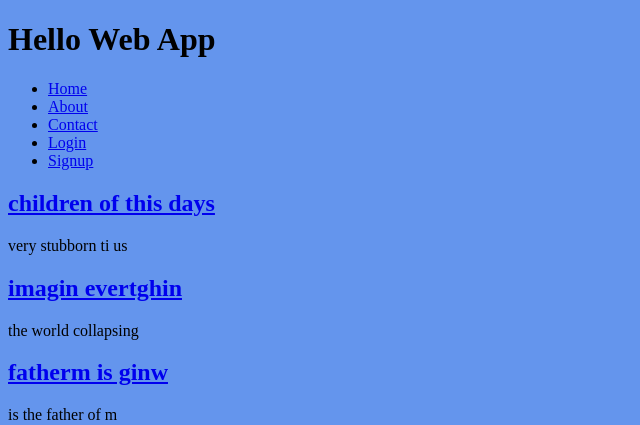
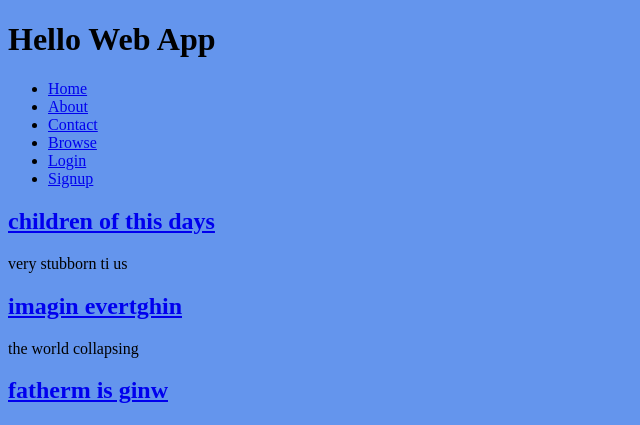
Before and after one commit to chizwils/webapp, a Django app: page / in a window 1280 px wide. Shown: the top 425 px of the page, without its empty margins (0-640 px from the left). Run offline with Django 3.2, Linux system fonts and the light colour scheme; data comes from the database, SQL or seed files in the repository; both versions use the stored data as it was after the commit; parts of the project's set-up code (start-up, migrations or seed data) failed here and were passed over.

Commit message:
setting bapsic browse page

```diff
--- a/myhellowebapps/collection/backends.py
+++ b/myhellowebapps/collection/backends.py
@@ -1,5 +1,5 @@
 from registration.backends.simple.views import RegistrationView
 
 class MyRegistrationView(RegistrationView):
-	def get_success_url(self, request, user)
+	def get_success_url(self, request, user):
 		return('registration_create_thing')
--- a/myhellowebapps/collection/templates/base.html
+++ b/myhellowebapps/collection/templates/base.html
@@ -26,6 +26,10 @@
                     <li>
                         <a href="{% url 'contact' %}">Contact</a>
                     </li>
+
+                    <li>
+                        <a href="{% url 'browse' %}">Browse</a>
+                    </li>
                     {% if user.is_authenticated %}
                     <li>
                         <a href="{% url 'auth_logout' %}">Logout</a>
--- a/myhellowebapps/collection/views.py
+++ b/myhellowebapps/collection/views.py
@@ -67,3 +67,16 @@ def create_thing(request):
 		form = form_class()
 
 		return render(request, 'things/create_thing.html', {'form' : form,})
+
+
+def browse_by_name(request, initial=None):
+	#if initial is none
+	if initial:
+		things = Thing.object.filter(name_istartswith=initial)
+		things = things.order_by('name')
+	else:
+		things = Thing.objects.all().order_by('name')
+	return render(request, 'search/search.html', {
+			'things': things,
+			'initial': initial,
+		})
--- a/myhellowebapps/hellowebapp/urls.py
+++ b/myhellowebapps/hellowebapp/urls.py
@@ -28,9 +28,18 @@ from django.contrib.auth.views import (
 	password_reset_confirm,
 	password_reset_complete
 )
+from django.views.generic import (TemplateView, RedirectView,)
 
 
 urlpatterns = [
+	url(r'^browse', RedirectView.as_view(pattern_name='browse', permanent=True)),
+	#setting browse flow
+	url(r'^browse/name/$',
+		views.browse_by_name, name='browse'),
+	url(r'^browse/name/(?P<initial>[-\w]+)/$',
+		views.browse_by_name, name='browse_by_name'),
+
+
 	#so when user signs up they would add there thing
 	url(r'^accounts/register/$',
 		MyRegistrationView.as_view(),
@@ -49,6 +58,8 @@ urlpatterns = [
         name='contact'),
 	#r'^things/ means start with things which can be r'^profiles
 	#(?p<slug>[-\w]+)/$ matches any word and calls it slug
+
+	url(r'^things', RedirectView.as_view(pattern_name='browse', permanent=True)),
 	url(r'^things/(?P<slug>[-\w]+)/$', views.thing_detail, name='thing_detail'),
     url(r'^things/(?P<slug>[-\w]+)/edit/$', views.edit_thing, name='edit_thing'),
 
@@ -78,7 +89,7 @@ urlpatterns = [
 
 	url(r'^accounts/', include ('registration.backends.simple.urls')),
 
-	#password reset URL
+
 
 
 
```
Also changed, not shown: myhellowebapps/collection/templates/search/search.html (added, +30 -0 lines), myhellowebapps/db.sqlite3, 3 other files.
